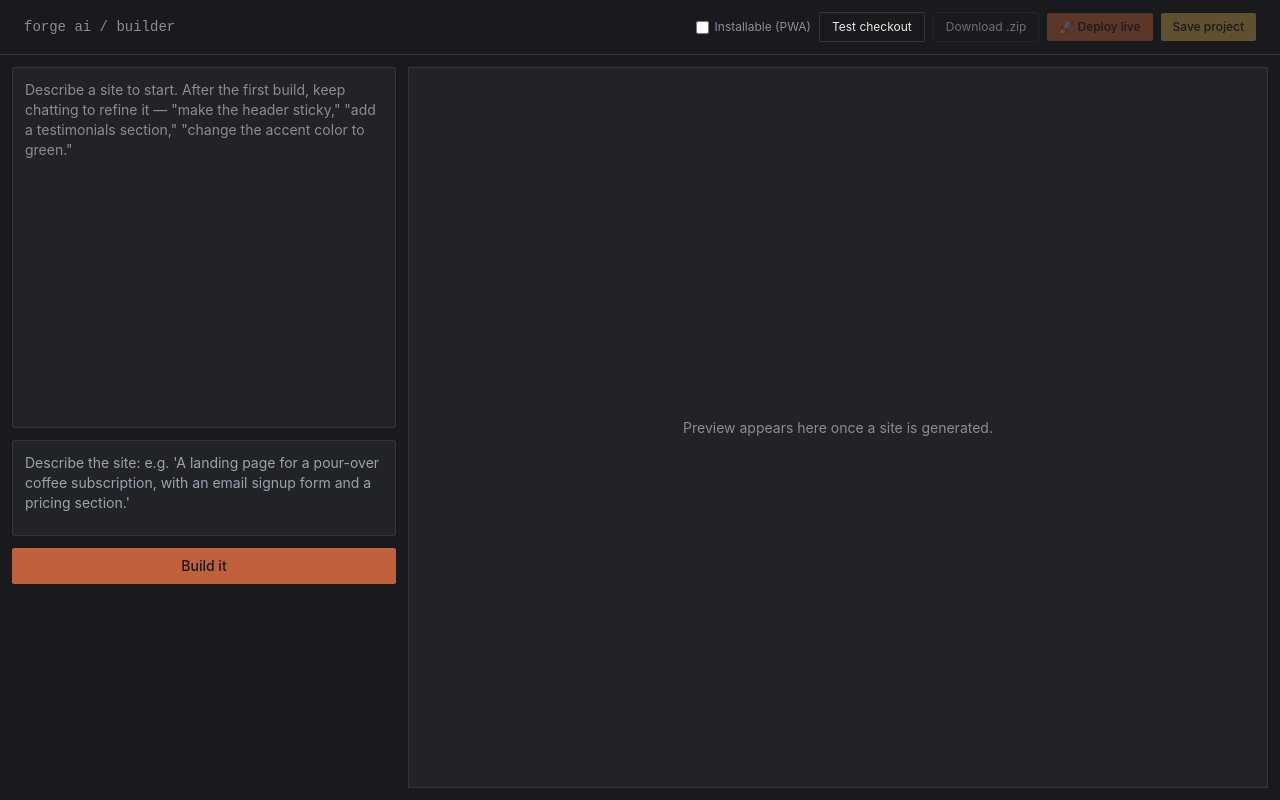
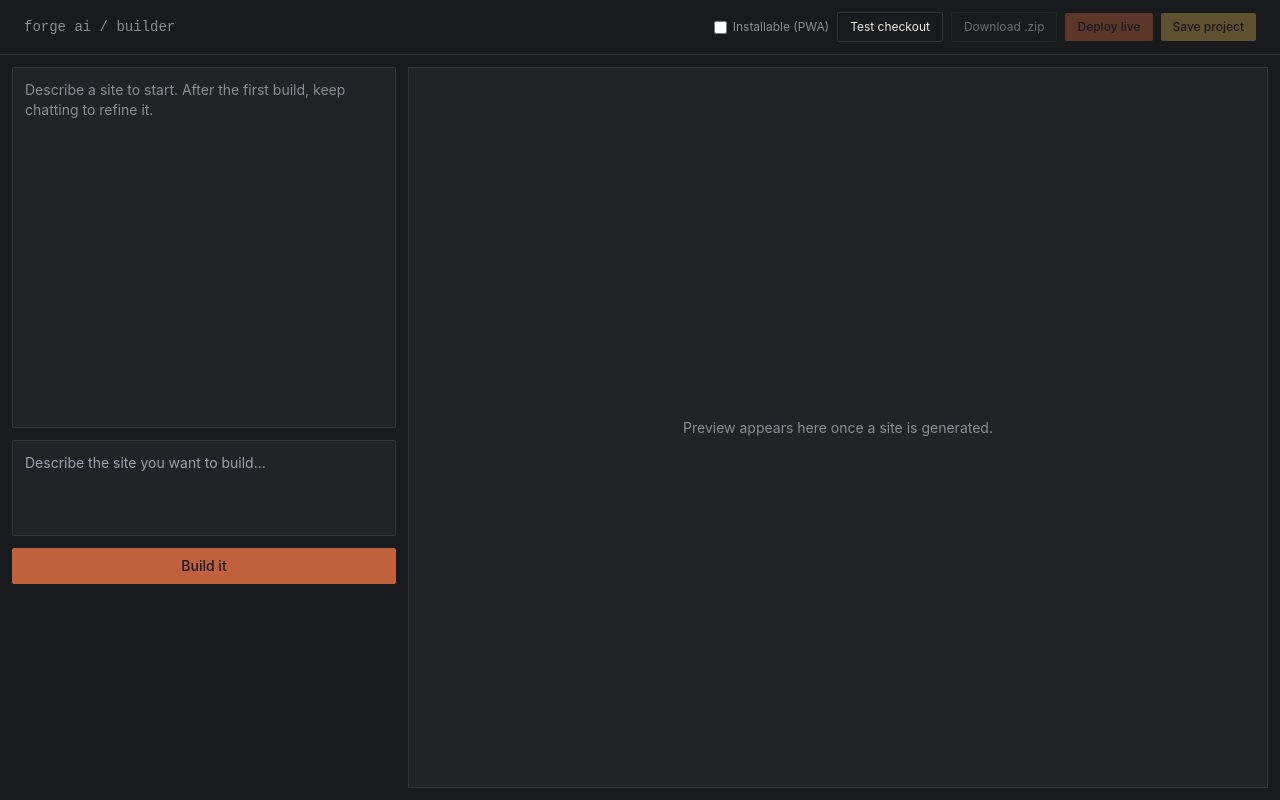
Before and after one commit to draf800/Forge-ai, a Next.js app: page /builder in a window 1280 px wide. Built offline with nearby package versions, Linux system fonts and the light colour scheme.

Commit message:
Update page.tsx

```diff
--- a/app/builder/page.tsx
+++ b/app/builder/page.tsx
@@ -35,20 +35,16 @@ export default function Builder() {
       const res = await fetch("/api/generate", {
         method: "POST",
         headers: { "Content-Type": "application/json" },
-        body: JSON.stringify({
-          prompt: instruction,
-          existingFiles: site?.files || null,
-        }),
+        body: JSON.stringify({ prompt: instruction, existingFiles: site?.files || null }),
       });
       const data = await res.json();
       if (!res.ok) throw new Error(data.error || "Generation failed.");
       const files = installable ? addPwaSupport(data.files, instruction.slice(0, 30)) : data.files;
-      const finalSite = { ...data, files };
-      setSite(finalSite);
+      setSite({ ...data, files });
       setTurns((t) => [...t, { role: "app", text: data.summary }]);
     } catch (err: any) {
       setError(err.message);
-      setTurns((t) => [...t, { role: "app", text: `Error: ${err.message}` }]);
+      setTurns((t) => [...t, { role: "app", text: "Error: " + err.message }]);
     } finally {
       setLoading(false);
     }
@@ -70,7 +66,7 @@ export default function Builder() {
       body: JSON.stringify({ files: site.files }),
     });
     const data = await res.json();
-    setActivateStatus(res.ok ? `Live at: ${data.written.join(", ")}` : data.error);
+    setActivateStatus(res.ok ? "Live at: " + data.written.join(", ") : data.error);
   }
 
   async function handleDeploy() {
@@ -80,19 +76,12 @@ export default function Builder() {
     const res = await fetch("/api/deploy", {
       method: "POST",
       headers: { "Content-Type": "application/json" },
-      body: JSON.stringify({
-        files: site.files,
-        projectName: turns[0]?.text?.slice(0, 30) || "forge-site",
-      }),
+      body: JSON.stringify({ files: site.files, projectName: turns[0]?.text?.slice(0, 30) || "forge-site" }),
     });
     const data = await res.json();
-    if (data.url) {
-      setSaveStatus("");
-      window.open(data.url, "_blank");
-    } else {
-      setSaveStatus("");
-      setError(data.error || "Deploy failed.");
-    }
+    setSaveStatus("");
+    if (data.url) window.open(data.url, "_blank");
+    else setError(data.error || "Deploy failed.");
   }
 
   async function handleSave() {
@@ -100,19 +89,11 @@ export default function Builder() {
     setSaveStatus("Saving…");
     const supabase = supabaseBrowser();
     const { data: { user } } = await supabase.auth.getUser();
-    if (!user) {
-      setSaveStatus("");
-      window.location.href = "/login";
-      return;
-    }
+    if (!user) { setSaveStatus(""); window.location.href = "/login"; return; }
     const res = await fetch("/api/projects", {
       method: "POST",
       headers: { "Content-Type": "application/json" },
-      body: JSON.stringify({
-        name: turns[0]?.text?.slice(0, 60) || "Untitled",
-        prompt: turns.map((t) => t.text).join(" / "),
-        files: site.files,
-      }),
+      body: JSON.stringify({ name: turns[0]?.text?.slice(0, 60) || "Untitled", prompt: turns.map((t) => t.text).join(" / "), files: site.files }),
     });
     setSaveStatus(res.ok ? "Saved." : "Save failed.");
   }
@@ -147,108 +128,65 @@ export default function Builder() {
         <span className="font-mono text-sm text-forge-mute">forge ai / builder</span>
         <div className="flex items-center gap-2">
           <label className="flex items-center gap-1.5 text-xs text-forge-mute">
-            <input
-              type="checkbox"
-              checked={installable}
-              onChange={(e) => handleTogglePwa(e.target.checked)}
-              className="accent-forge-ember"
-            />
+            <input type="checkbox" checked={installable} onChange={(e) => handleTogglePwa(e.target.checked)} className="accent-forge-ember" />
             Installable (PWA)
           </label>
           {hasBackend && (
-            <button
-              onClick={handleActivateBackend}
-              className="rounded-sm border border-forge-line px-3 py-1.5 text-xs hover:border-forge-brass"
-            >
+            <button onClick={handleActivateBackend} className="rounded-sm border border-forge-line px-3 py-1.5 text-xs hover:border-forge-brass">
               Activate backend
             </button>
           )}
-          <button
-            onClick={handleTestPayment}
-            className="rounded-sm border border-forge-line px-3 py-1.5 text-xs hover:border-forge-brass"
-          >
+          <button onClick={handleTestPayment} className="rounded-sm border border-forge-line px-3 py-1.5 text-xs hover:border-forge-brass">
             Test checkout
           </button>
-          <button
-            onClick={handleDownload}
-            disabled={!site}
-            className="rounded-sm border border-forge-line px-3 py-1.5 text-xs hover:border-forge-brass disabled:opacity-40"
-          >
+          <button onClick={handleDownload} disabled={!site} className="rounded-sm border border-forge-line px-3 py-1.5 text-xs hover:border-forge-brass disabled:opacity-40">
             Download .zip
           </button>
-          <button
-            onClick={handleDeploy}
-            disabled={!site}
-            className="rounded-sm bg-forge-ember px-3 py-1.5 text-xs font-medium text-forge-bg disabled:opacity-40"
-          >
-            🚀 Deploy live
+          <button onClick={handleDeploy} disabled={!site} className="rounded-sm bg-forge-ember px-3 py-1.5 text-xs font-medium text-forge-bg disabled:opacity-40">
+            Deploy live
           </button>
-          <button
-            onClick={handleSave}
-            disabled={!site}
-            className="rounded-sm bg-forge-brass px-3 py-1.5 text-xs font-medium text-forge-bg disabled:opacity-40"
-          >
+          <button onClick={handleSave} disabled={!site} className="rounded-sm bg-forge-brass px-3 py-1.5 text-xs font-medium text-forge-bg disabled:opacity-40">
             {saveStatus || "Save project"}
           </button>
         </div>
       </header>
-
       <div className="flex flex-1 gap-3 overflow-hidden p-3">
         <div className="flex w-full max-w-sm flex-col gap-3">
           <div className="scrollbar-thin flex-1 overflow-y-auto rounded-sm border border-forge-line bg-forge-panel p-3">
             {turns.length === 0 && (
-              <p className="text-sm text-forge-mute">
-                Describe a site to start. After the first build, keep chatting to refine it —
-                "make the header sticky," "add a testimonials section," "change the accent color to green."
-              </p>
+              <p className="text-sm text-forge-mute">Describe a site to start. After the first build, keep chatting to refine it.</p>
             )}
             {turns.map((t, i) => (
-              <div key={i} className={`mb-3 text-sm ${t.role === "you" ? "text-forge-paper" : "text-forge-mute"}`}>
+              <div key={i} className={"mb-3 text-sm " + (t.role === "you" ? "text-forge-paper" : "text-forge-mute")}>
                 <span className="font-mono text-xs text-forge-brass">{t.role === "you" ? "you" : "built"} </span>
                 {t.text}
               </div>
             ))}
           </div>
-
           {activateStatus && <p className="text-xs text-forge-mute">{activateStatus}</p>}
           {error && <p className="text-sm text-red-400">{error}</p>}
           {site?.suggestedTables && site.suggestedTables.length > 0 && (
             <div className="rounded-sm border border-forge-line bg-forge-panel p-3 text-xs">
               <p className="mb-1 text-forge-brass">Suggested database tables</p>
               {site.suggestedTables.map((t) => (
-                <p key={t.name} className="text-forge-mute">
-                  {t.name}: {t.columns.join(", ")}
-                </p>
+                <p key={t.name} className="text-forge-mute">{t.name}: {t.columns.join(", ")}</p>
               ))}
             </div>
           )}
-
           <textarea
             value={prompt}
             onChange={(e) => setPrompt(e.target.value)}
-            onKeyDown={(e) => {
-              if (e.key === "Enter" && (e.metaKey || e.ctrlKey)) handleGenerate();
-            }}
-            placeholder={
-              site
-                ? "Keep refining: 'add a pricing section', 'make it dark mode'…"
-                : "Describe the site: e.g. 'A landing page for a pour-over coffee subscription, with an email signup form and a pricing section.'"
-            }
+            onKeyDown={(e) => { if (e.key === "Enter" && (e.metaKey || e.ctrlKey)) handleGenerate(); }}
+            placeholder={site ? "Keep refining: 'add a pricing section', 'make it dark mode'…" : "Describe the site you want to build…"}
             className="h-24 resize-none rounded-sm border border-forge-line bg-forge-panel p-3 text-sm outline-none focus:border-forge-ember"
           />
-          <button
-            onClick={handleGenerate}
-            disabled={loading}
-            className="rounded-sm bg-forge-ember px-4 py-2 text-sm font-medium text-forge-bg hover:brightness-110 disabled:opacity-50"
-          >
+          <button onClick={handleGenerate} disabled={loading} className="rounded-sm bg-forge-ember px-4 py-2 text-sm font-medium text-forge-bg hover:brightness-110 disabled:opacity-50">
             {loading ? "Building…" : site ? "Apply change" : "Build it"}
           </button>
-
           <div className="h-48 shrink-0 overflow-hidden">
             <FileExplorer files={site?.files || []} />
           </div>
         </div>
-
         <div className="flex-1">
           <PreviewPane files={site?.files || []} />
         </div>
```
